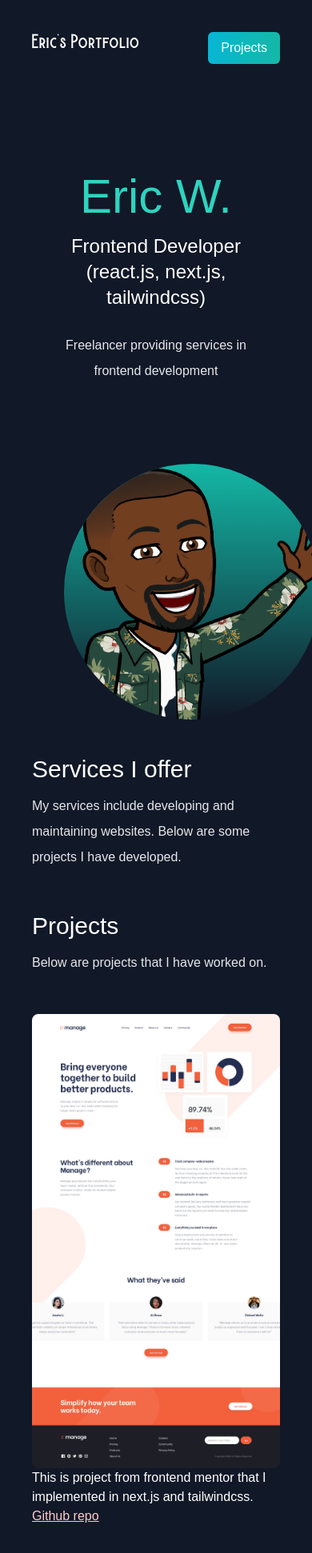
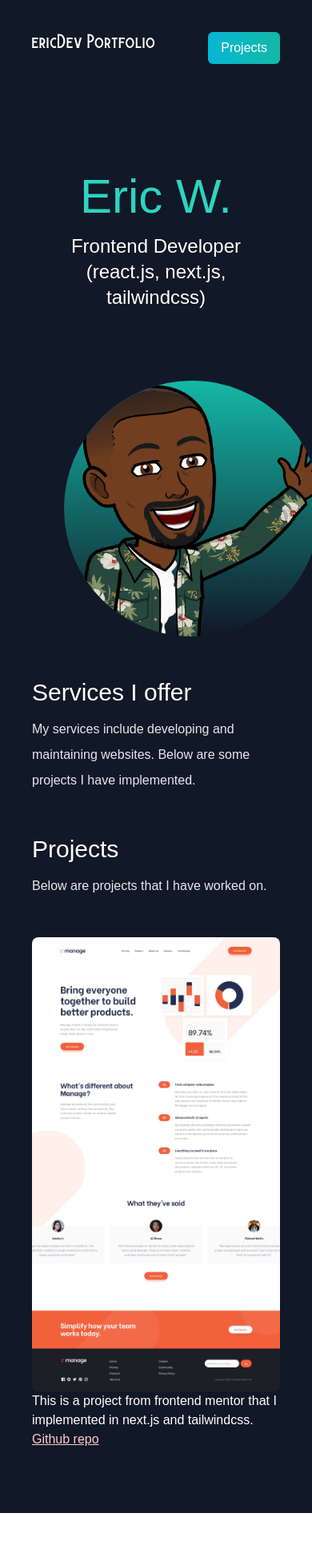
Before and after one commit to eric-wth/dev-portfolio, a Next.js app: page / in a window 390 px wide. Shown: the top 1942 px of the page at 80% size. After the commit the page ends 1892 px from the top, so only its background shows below. Built offline with nearby package versions, Linux system fonts and the light colour scheme.

Commit message:
Fixed build issues

```diff
--- a/package.json
+++ b/package.json
@@ -11,9 +11,9 @@
   "dependencies": {
     "firebase": "^9.10.0",
     "moment": "^2.29.4",
-    "next": "12.3.1",
-    "react": "18.2.0",
-    "react-dom": "18.2.0",
+    "next": "^12.3.1",
+    "react": "^18.2.0",
+    "react-dom": "^18.2.0",
     "react-icons": "^4.4.0"
   },
   "devDependencies": {
--- a/pages/index.js
+++ b/pages/index.js
@@ -15,7 +15,7 @@ export default function Home() {
       <main className=" bg-white px-10 dark:bg-gray-900 md:px-20 lg:px-40">
         <section className="min-h-screen">
           <nav className="py-10 mb-12 flex justify-between dark:text-white">
-            <h1 className="font-burtons text-xl">Eric's Portfolio</h1>
+            <h1 className="font-burtons text-xl">ericDev Portfolio</h1>
             <a className="bg-gradient-to-r from-cyan-500 text- to-teal-500 text-white px-4 py-2 border-none rounded-md ml-8"
               href="#projects"
             >
@@ -30,11 +30,11 @@ export default function Home() {
               Frontend Developer <br />
               (react.js, next.js, tailwindcss)
             </h3>
-            <p className="text-md py-5 leading-8 text-gray-800 dark:text-gray-200 max-w-xl mx-auto md:text-xl">
+            {/* <p className="text-md py-5 leading-8 text-gray-800 dark:text-gray-200 max-w-xl mx-auto md:text-xl">
               Freelancer providing services in frontend development
-            </p>
+            </p> */}
             <div className="mx-auto bg-gradient-to-b from-teal-500 rounded-full w-80 h-80 relative overflow-hidden mt-20 md:h-96 md:w-96">
-              <Image src={avatar} layout="fill" objectFit="cover" />
+              <Image src={avatar} alt='' layout="fill" objectFit="cover" />
             </div>
           </div>
         </section>
@@ -44,14 +44,14 @@ export default function Home() {
             <h3 className="text-3xl py-1 dark:text-white ">Services I offer</h3>
             <p className="text-md py-2 leading-8 text-gray-800 dark:text-gray-200">
               My services include developing and maintaining websites.
-              Below are some projects I have developed.
+              Below are some projects I have implemented.
             </p>
           </div>
         </section>
 
         <section id='projects' className="py-10">
           <div>
-            <h3 className="text-3xl py-1 dark:text-white ">Projects</h3>
+            <h3 className="text-3xl py-1 dark:text-white">Projects</h3>
             <p className="text-md py-2 leading-8 text-gray-800 dark:text-gray-200">
               Below are projects that I have worked on.
             </p>
@@ -61,6 +61,7 @@ export default function Home() {
             <div className="basis-1/3 flex-1 ">
               <Image
                 src={manageHomepage}
+                alt=''
                 className="rounded-lg object-cover"
                 width-200
                 height-200
@@ -68,7 +69,7 @@ export default function Home() {
               />
 
               <p class='text-white text-1xl'>
-                This is project from frontend mentor that I implemented in
+                This is a project from frontend mentor that I implemented in
                 next.js and tailwindcss.
               </p>
 
```
Also changed, not shown: 1 other file (tests, documents, lock files or other folders).
